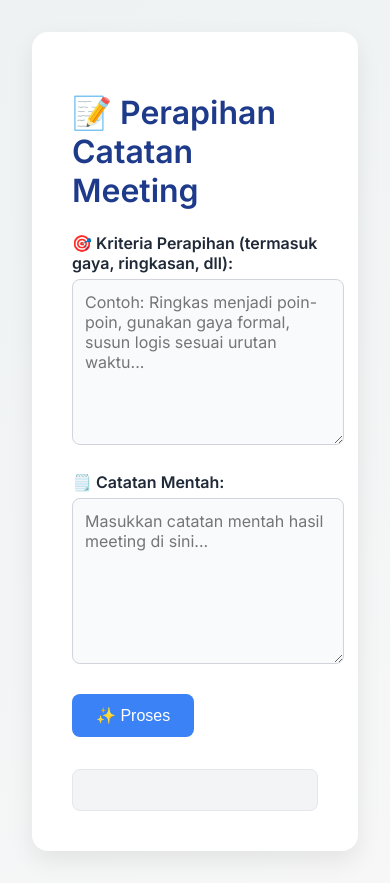
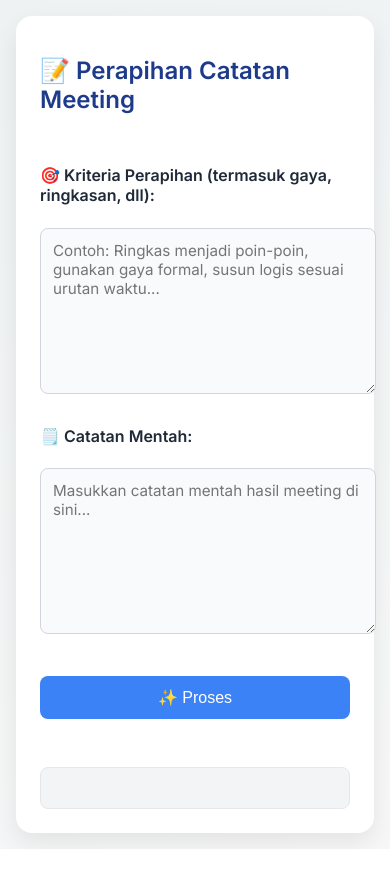
Before and after one commit to feisalrm/MoMGenerator, a website: page index.html in a window 390 px wide. After the commit the page ends 849 px from the top, so only its background shows below. Drawn offline with Linux system fonts and the light colour scheme.

Commit message:
Update index.html

```diff
--- a/index.html
+++ b/index.html
@@ -20,6 +20,9 @@
       padding: 2.5rem;
       border-radius: 16px;
       box-shadow: 0 10px 25px rgba(0, 0, 0, 0.08);
+      display: flex;
+      flex-direction: column;
+      gap: 1rem;
     }
     h1 {
       font-size: 2rem;
@@ -32,13 +35,13 @@
     label {
       font-weight: 600;
       display: block;
-      margin-top: 1.4rem;
+      margin-top: 1rem;
       margin-bottom: 0.4rem;
       color: #1f2937;
     }
     textarea {
       width: 100%;
-      height: 140px;
+      min-height: 140px;
       font-size: 1rem;
       padding: 0.75rem;
       border-radius: 8px;
@@ -48,6 +51,8 @@
       font-family: 'Inter', 'Calibri', sans-serif;
     }
     button {
+      width: fit-content;
+      align-self: flex-start;
       margin-top: 1.6rem;
       padding: 0.75rem 1.5rem;
       font-size: 1rem;
@@ -68,6 +73,27 @@
       border-radius: 8px;
       border: 1px solid #e5e7eb;
       white-space: pre-wrap;
+    }
+
+    @media (max-width: 600px) {
+      body {
+        padding: 1rem;
+      }
+      .container {
+        padding: 1.5rem;
+      }
+      h1 {
+        font-size: 1.5rem;
+        flex-direction: column;
+        align-items: flex-start;
+      }
+      textarea {
+        font-size: 0.95rem;
+      }
+      button {
+        width: 100%;
+        text-align: center;
+      }
     }
   </style>
 </head>
```
